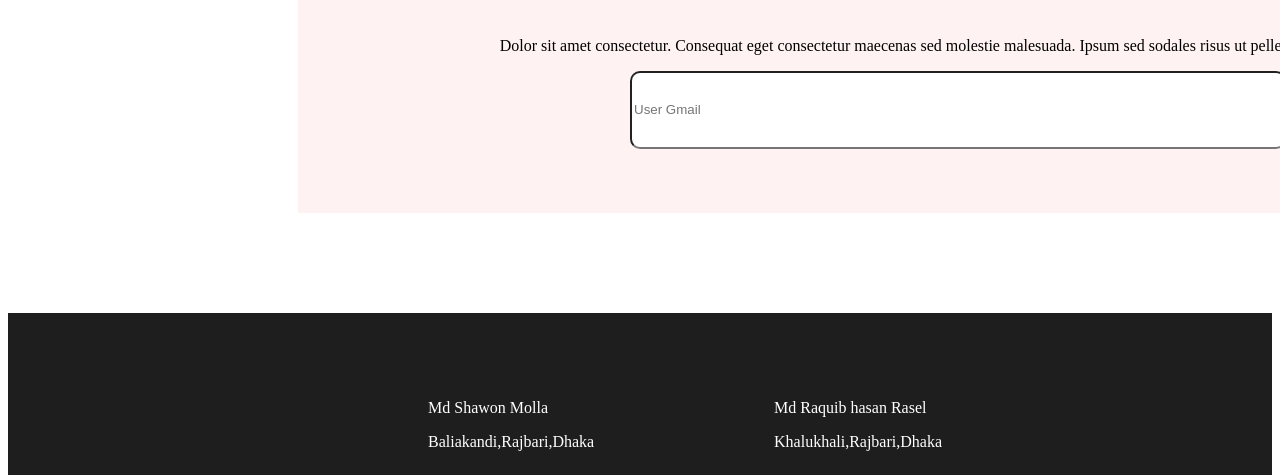
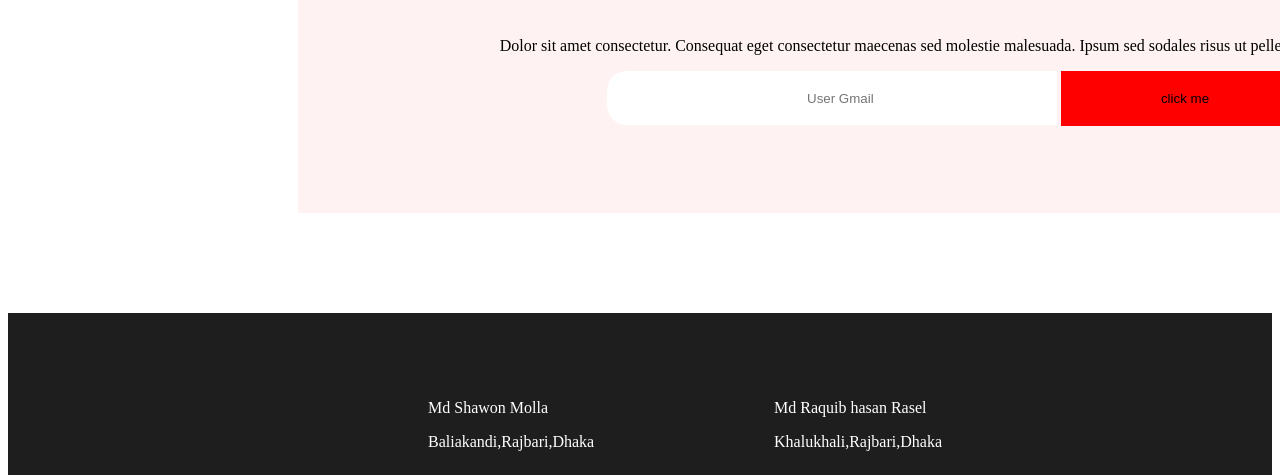
Before and after one commit to shawonkhan1/new-year-offer, a plain HTML site: page index.html in a window 1280 px wide. Shown: the part 7355-7830 px from the top of the page. Drawn offline with Linux system fonts and the light colour scheme.

Commit message:
done by btn

```diff
--- a/index.html
+++ b/index.html
@@ -124,6 +124,9 @@
                     <p>Dolor sit amet consectetur. Consequat eget consectetur maecenas sed molestie malesuada. Ipsum sed sodales risus ut pellentesque vel euismod. </p>
 
                     <input type="email" placeholder="User Gmail">
+                    <!-- btn strt -->
+                     <button>click me</button>
+                     <!-- btn end -->
                 </div>
              </section>
     </main>
--- a/style/style.css
+++ b/style/style.css
@@ -261,6 +261,20 @@
 }
 
 /* newslatter  strt */
+
+.news button{
+   width: 248px;
+   height: 55px;
+   margin-left: 0px;
+   margin-right: 0px;
+   background-color: red;
+   border-radius: 0px 20px 20px 0px;
+   border: none;
+
+}
+.news > input{
+   padding-left: 200px;
+}
 .news{
    margin-left: 290px;
    margin-right: 310px;
@@ -273,9 +287,10 @@
    margin-bottom: 100px;
 }
 .news > input{
-   width: 648px;
-   height: 72px;
-   border-radius: 10px;
+   width: 248px;
+   border: none;
+   height: 52px;
+   border-radius: 20px 0 0px 20px;
 }
 
 .news-head{
```
